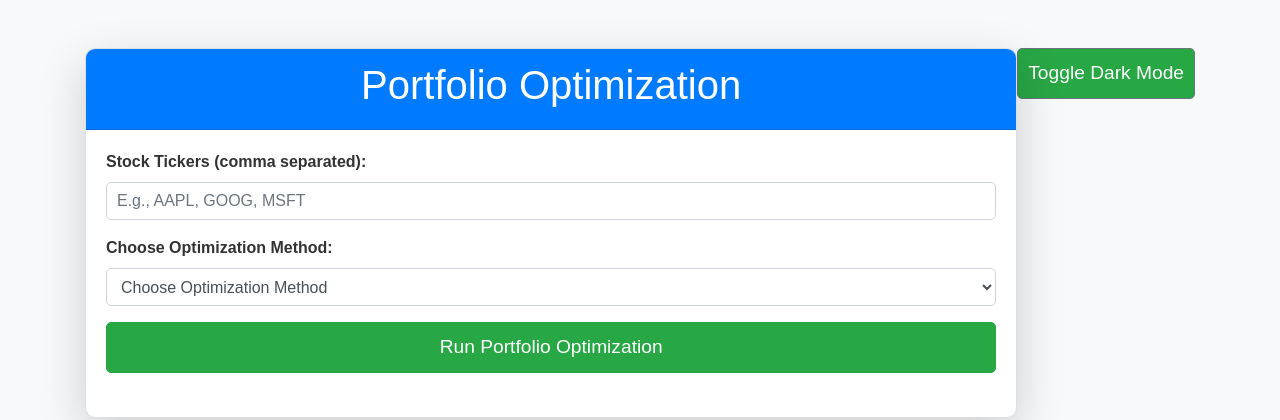
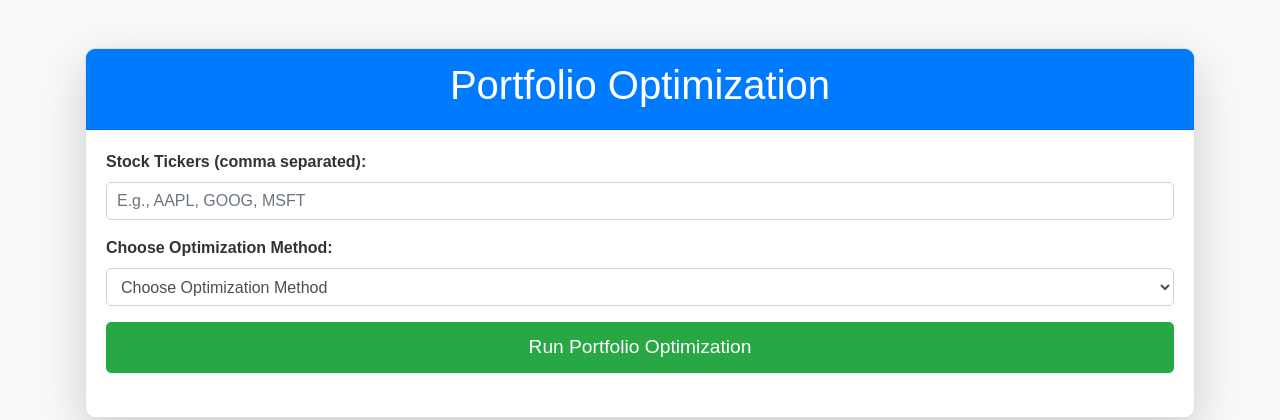
Before and after one commit to Kanish010/Portfolio-Performance-Tracking-Tool, a Flask app: page / in a window 1280 px wide. Shown: the top 420 px of the page. Run offline with Flask 3, Linux system fonts and the light colour scheme; some libraries are stand-ins or nearby versions.

Commit message:
init commit

```diff
--- a/static/js/scripts.js
+++ b/static/js/scripts.js
@@ -1,17 +1,4 @@
 document.addEventListener('DOMContentLoaded', function() {
-    // Check localStorage for the user's theme preference
-    if (localStorage.getItem('theme') === 'dark') {
-        document.body.classList.add('dark-mode');
-        document.getElementById('toggleMode').textContent = 'Toggle Light Mode';
-    }
-
-    document.getElementById('toggleMode').addEventListener('click', function() {
-        document.body.classList.toggle('dark-mode');
-        const isDarkMode = document.body.classList.contains('dark-mode');
-        localStorage.setItem('theme', isDarkMode ? 'dark' : 'light');
-        this.textContent = isDarkMode ? 'Toggle Light Mode' : 'Toggle Dark Mode';
-    });
-
     document.getElementById('optimizationForm').addEventListener('submit', function(event) {
         event.preventDefault();
 
@@ -58,7 +45,7 @@
                             <tr>
                                 <td>${stock.toUpperCase()}</td>
                                 <td>${weight.toFixed(2)}</td>
-                            </tr>                    `).join('')}
+                            </tr>`).join('')}
                 </tbody>
             </table>
         `;
--- a/templates/index.html
+++ b/templates/index.html
@@ -8,7 +8,6 @@
 </head>
 <body>
     <div class="container mt-5">
-        <button id="toggleMode" class="btn btn-secondary float-right">Toggle Dark Mode</button>
         <div class="card shadow-lg mt-5">
             <div class="card-header bg-primary text-white text-center">
                 <h1>Portfolio Optimization</h1>
```
Also changed, not shown: PerformanceTest/mc_test.py (added), PerformanceTest/qa_test.py (added), 2 other files. Lines whose indentation alone changed are shown as unchanged.
